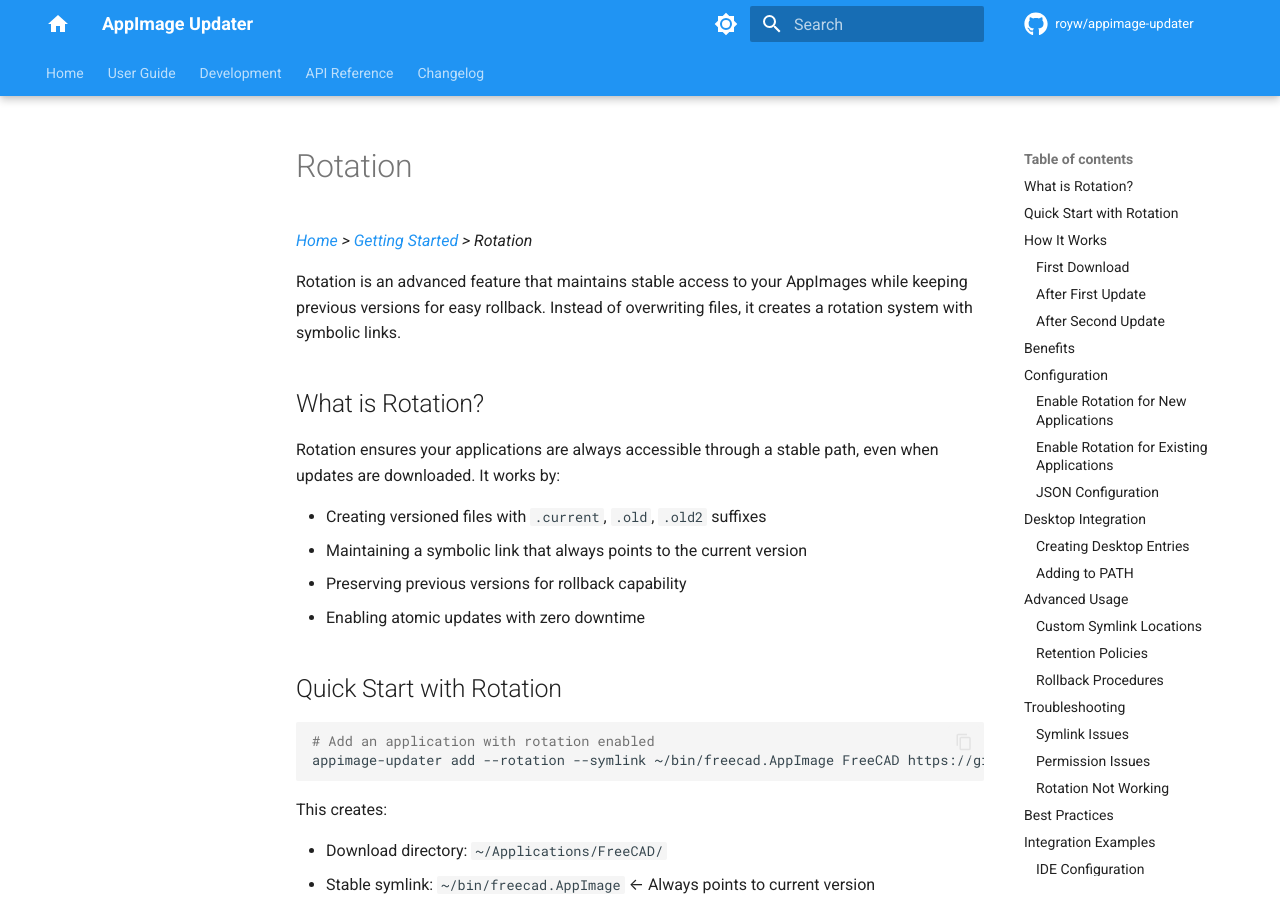
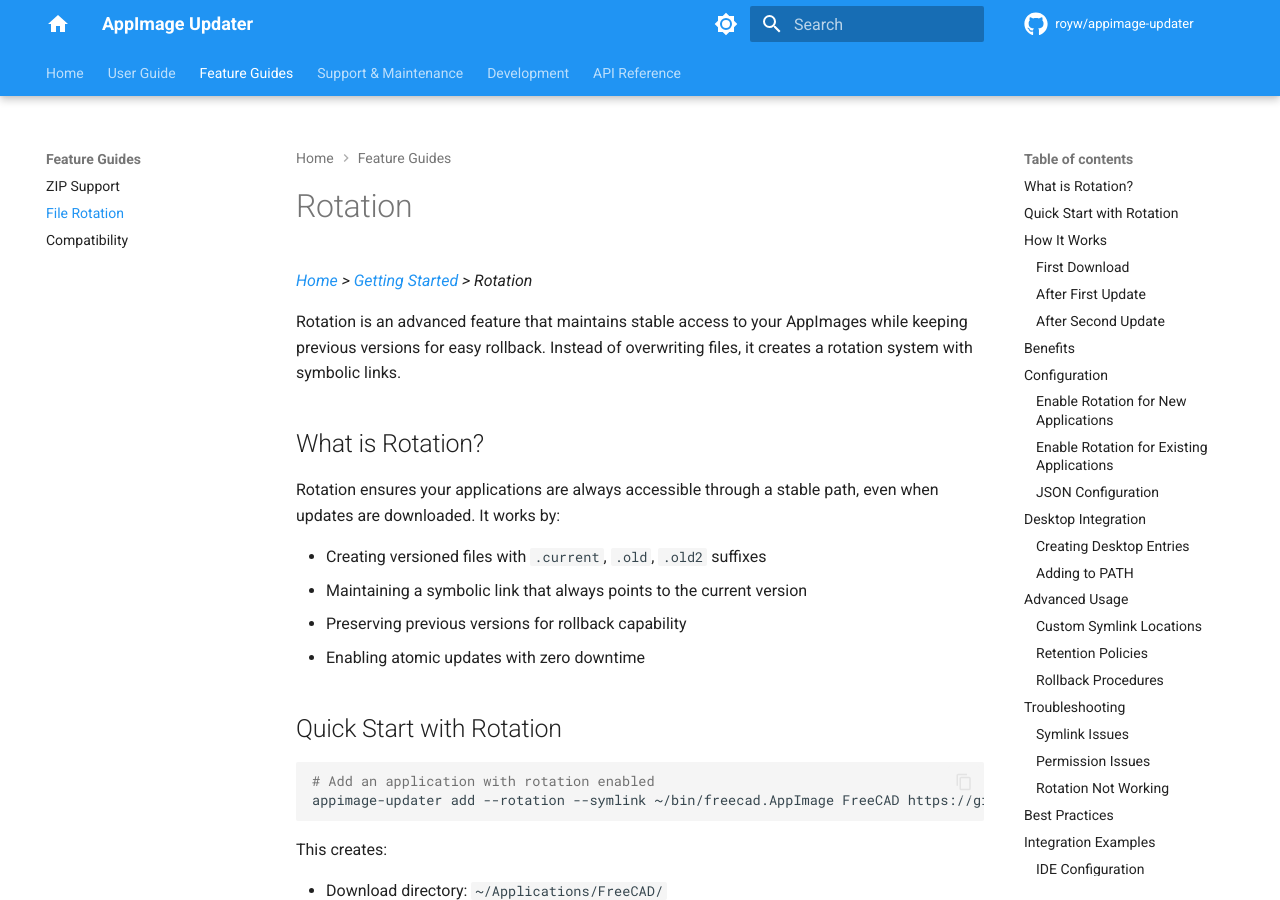
Before and after one commit to royw/appimage-updater, an MkDocs documentation site: the page built from docs/rotation.md, in a window 1280 px wide and 900 px high. Built offline with MkDocs 1.6.1 and Material for MkDocs 9.7.7, drawn with Linux system fonts in a browser that asks for light colours; comment, search, counter and statistics services are not loaded.

Commit message:
docs: updated navigation structure

```diff
--- a/mkdocs.yml
+++ b/mkdocs.yml
@@ -137,15 +137,24 @@
   - User Guide:
     - Installation: installation.md
     - Getting Started: getting-started.md
+    - Usage Guide: usage.md
     - Configuration: configuration.md
-    - Commands: commands.md
     - Examples: examples.md
+  - Feature Guides:
+    - ZIP Support: zip-support.md
+    - File Rotation: rotation.md
+    - Compatibility: compatibility.md
+  - Support & Maintenance:
+    - Security Guide: security.md
+    - Troubleshooting: troubleshooting.md
+    - Changelog: changelog.md
   - Development:
+    - Architecture: architecture.md
+    - Developer Commands: commands.md
+    - Development Setup: development.md
+    - Testing: testing.md
     - Contributing: contributing.md
-    - Architecture: architecture.md
-    - Testing: testing.md
   - API Reference: reference/
-  - Changelog: changelog.md
 
 watch:
   - src/appimage_updater
```
